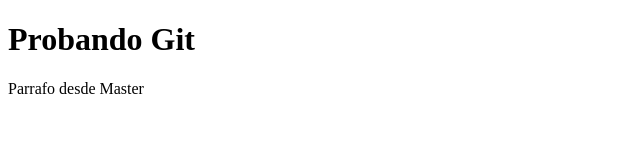
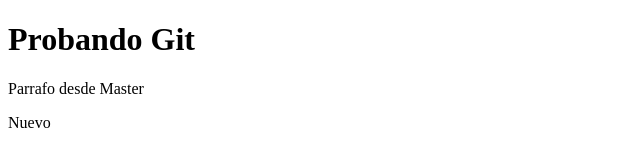
Before and after one commit to EmmanuelDev20/blog-testing, a plain HTML site: page index.html in a window 1280 px wide. Shown: the full height of the page, 0-640 px from the left. Drawn offline with Linux system fonts and the light colour scheme.

Commit message:
Subiendo

```diff
--- a/index.html
+++ b/index.html
@@ -9,5 +9,6 @@
 <body>
   <h1>Probando Git</h1>
   <p>Parrafo desde Master</p>
+  <p>Nuevo</p>
 </body>
 </html>
```
